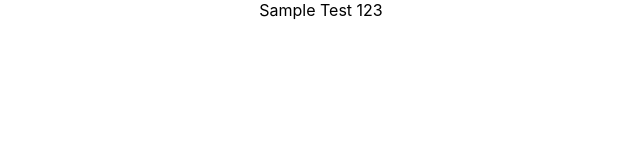
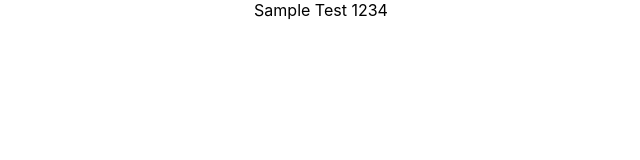
Before and after one commit to arildandreassen/geo, a React (Create React App) app: page / in a window 1280 px wide. Shown: the top 160 px of the page, without its empty margins (319-959 px from the left). Built offline with nearby package versions, Linux system fonts and the light colour scheme.

Commit message:
copy build result to s3 (#9)
* copy build result to s3

* t

* t

* t

* t

* t

* t

* t

```diff
--- a/src/App.js
+++ b/src/App.js
@@ -1,7 +1,7 @@
 import "./App.css";
 
 function App() {
-  return <div className="App">Sample Test 123</div>;
+  return <div className="App">Sample Test 1234</div>;
 }
 
 export default App;
```
